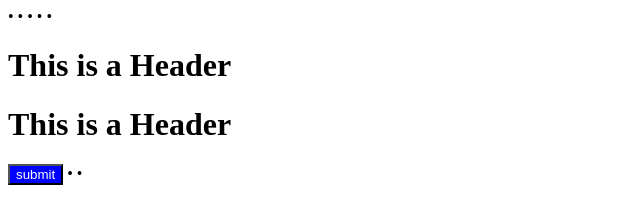
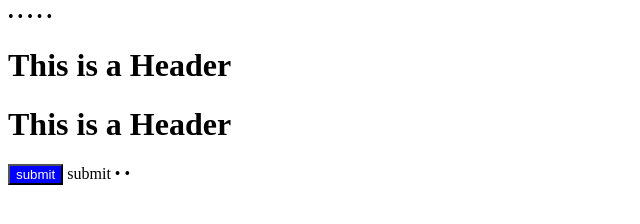
Before and after one commit to SonNguyen43334/github-demo, a plain HTML site: page index.html in a window 1280 px wide. Shown: the full height of the page, 0-640 px from the left. Drawn offline with Linux system fonts and the light colour scheme.

Commit message:
add index.html

```diff
--- a/index.html
+++ b/index.html
@@ -9,5 +9,6 @@
 • <h1>This is a Header</h1>
 <h1>This is a Header</h1>
 <button>submit</button>
+<button2>submit</button2>
 • </body>
 • </html>
```
